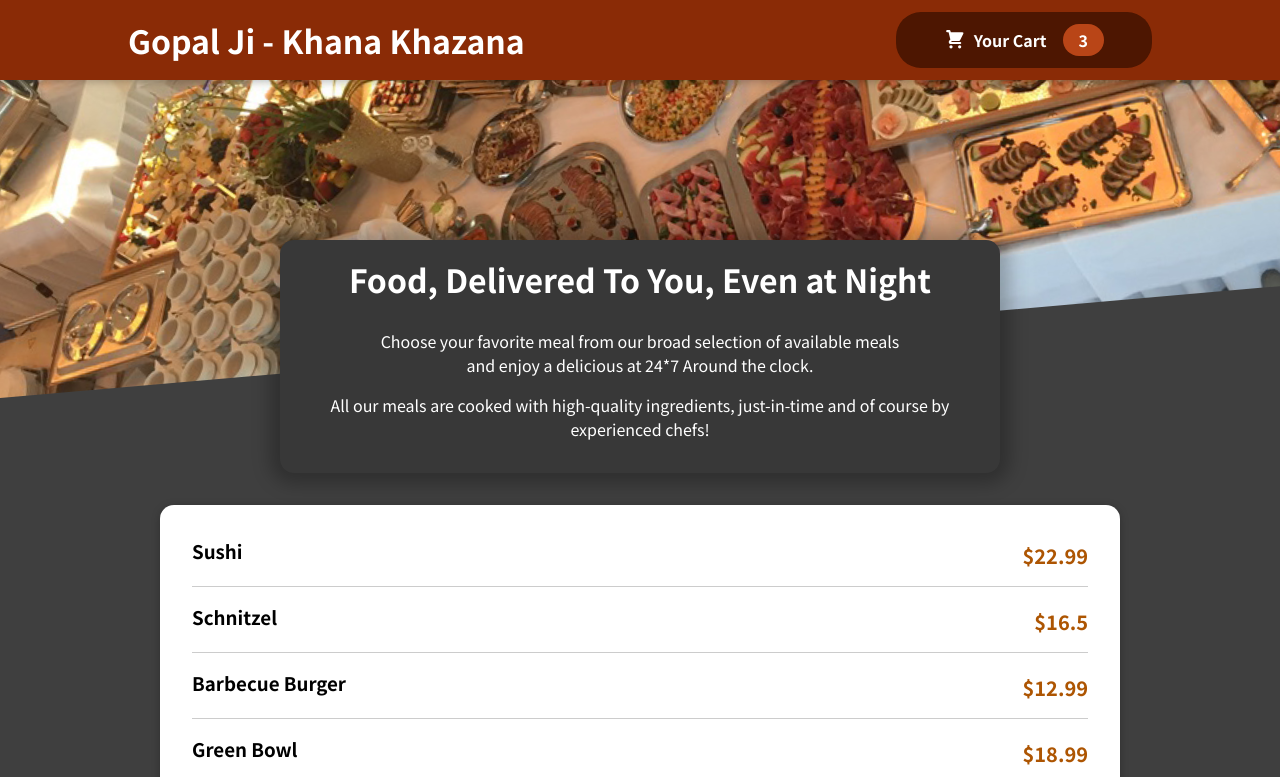
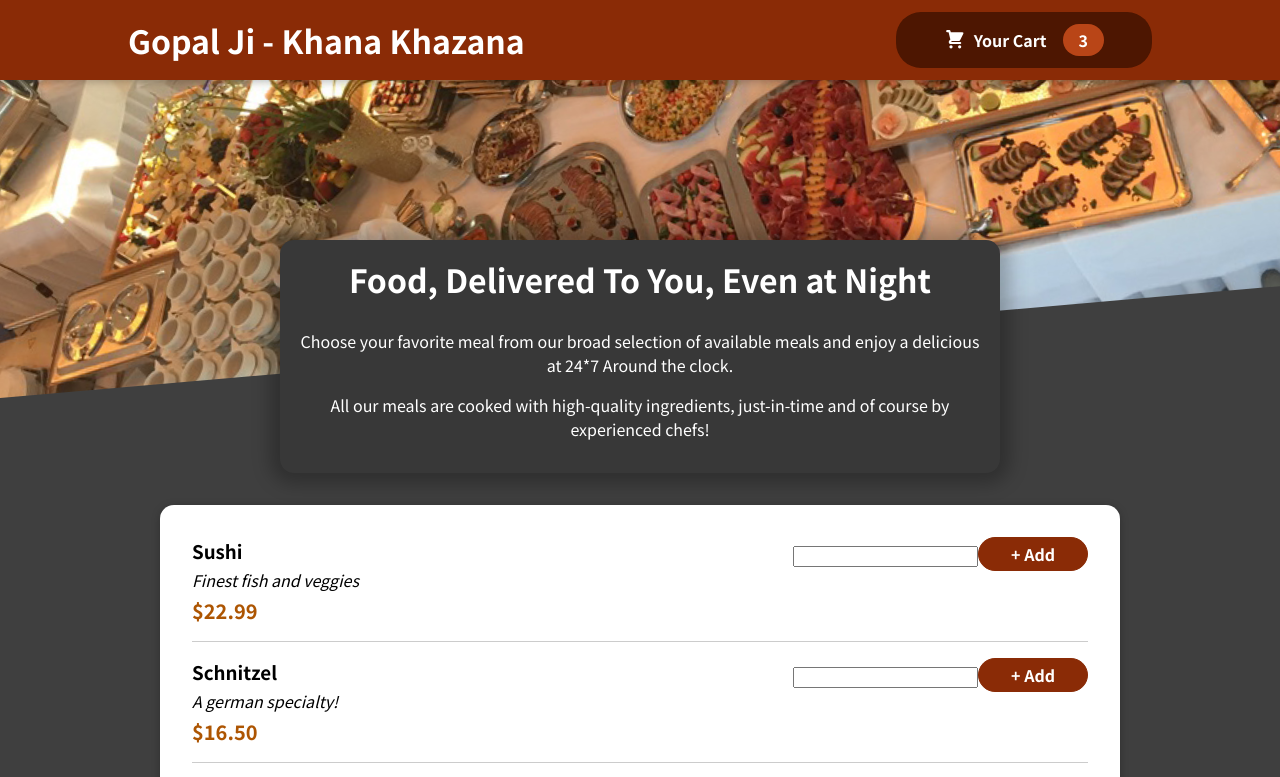
Before and after one commit to whynesspower/JEC-Food-Order-App, a JavaScript app: page / in a window 1280 px wide. Shown: the top 777 px of the page. Built offline with nearby package versions, Linux system fonts and the light colour scheme.

Commit message:
Adding Meals Item files and input buttons

```diff
--- /dev/null
+++ b/src/components/Meals/MealsItem/MealItemForm.module.css
@@ -0,0 +1,20 @@
+.form {
+  text-align: right;
+}
+
+.form button {
+  font: inherit;
+  cursor: pointer;
+  background-color: #8a2b06;
+  border: 1px solid #8a2b06;
+  color: white;
+  padding: 0.25rem 2rem;
+  border-radius: 20px;
+  font-weight: bold;
+}
+
+.form button:hover,
+.form button:active {
+  background-color: #641e03;
+  border-color: #641e03;
+}
--- a/src/components/Meals/MealsItem/MealsItem.js
+++ b/src/components/Meals/MealsItem/MealsItem.js
@@ -1,12 +1,17 @@
+import MealItemForm from "./MealItemForm";
 import classes from "./MealsItem.module.css";
+
 const MealItem = (props) => {
-  const price = `$${props.price}`;
+  const price = `$${props.price.toFixed(2)}`;
   return (
-    <li>
-      <div className={classes.meal}>
+    <li className={classes.meal}>
+      <div>
         <h3>{props.name}</h3>
-        <div className={classes.description}>{props.descriptiO}</div>
+        <div className={classes.description}>{props.description}</div>
         <div className={classes.price}> {price}</div>
+      </div>
+      <div>
+        <MealItemForm />
       </div>
     </li>
   );
--- a/src/components/Meals/MealsSummary.js
+++ b/src/components/Meals/MealsSummary.js
@@ -5,8 +5,7 @@ const MealsSummary = () => {
     <section className={classes.summary}>
       <h2>Food, Delivered To You, Even at Night</h2>
       <p>
-        Choose your favorite meal from our broad selection of available meals{" "}
-        <br />
+        Choose your favorite meal from our broad selection of available meals
         and enjoy a delicious at 24*7 Around the clock.
       </p>
       <p>
```
